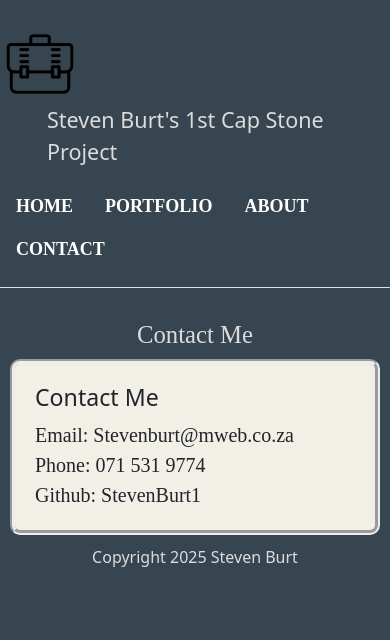
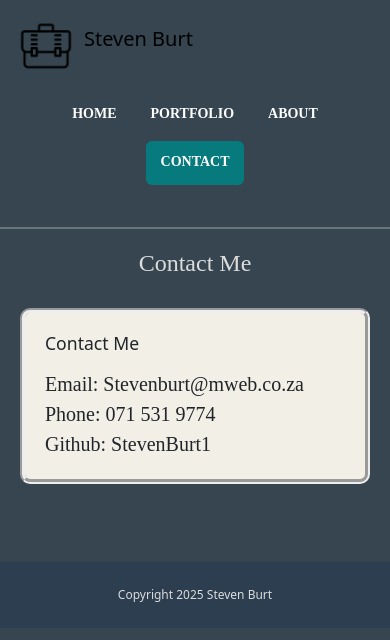
Before and after one commit to SteveenBurt/capstone-project, a plain HTML site: page contact.html in a window 390 px wide. Drawn offline with nearby package versions, Linux system fonts and the light colour scheme.

Commit message:
Add files via upload

```diff
--- a/CSS/style.css
+++ b/CSS/style.css
@@ -128,6 +128,8 @@ header {
     object-fit: cover;
     border: 3px solid #077A7D;
     box-shadow: 0 4px 8px rgba(0, 0, 0, 0.1);
+    max-width: 100%;
+    height: auto;
 }
 /* Mobile responsiveness */
 @media (max-width: 768px) {
@@ -218,7 +220,26 @@ header {
 
 .footer-text {
     color: #DCDCDC;
-    text-align-last: center;
+    text-align: center;
+    background-color: #2c3e50;
+    margin-top: 50px;
+}
+
+.footer-text p {
+    font-size: 14px;
+    margin: 0;
+}
+
+/* Mobile footer adjustments */
+@media (max-width: 768px) {
+    .footer-text {
+        margin-top: 30px;
+        padding: 20px 0 !important;
+    }
+
+    .footer-text p {
+        font-size: 12px;
+    }
 }
 
 /* Portfolio Styles */
@@ -342,8 +363,96 @@ header {
     transform: translateY(-2px);
 }
 
-/* Responsive Design for Portfolio */
+/* Mobile Responsiveness - General */
 @media (max-width: 768px) {
+    /* Header adjustments */
+    header {
+        flex-direction: column;
+        align-items: center !important;
+        text-align: center;
+        padding: 15px 10px !important;
+    }
+
+    header .d-flex.align-items-center {
+        margin-bottom: 15px;
+        justify-content: center !important;
+    }
+
+    .nav-pills {
+        margin-left: 0 !important;
+        justify-content: center;
+        width: 100%;
+    }
+
+    .nav-item {
+        font-size: 16px;
+        margin: 2px;
+    }
+
+    .nav-link {
+        padding: 10px 15px !important;
+        min-height: 44px;
+        display: flex;
+        align-items: center;
+        justify-content: center;
+    }
+
+    /* Main content adjustments */
+    .top-container, .bottom-container {
+        padding: 0 10px;
+    }
+
+    .heading-text {
+        font-size: 1.8rem;
+        margin: 20px 0;
+        padding: 0 15px;
+    }
+
+    /* Container adjustments */
+    .about-container, .skills-container, .education-container, .extra-container {
+        margin: 5px;
+        padding: 15px;
+    }
+
+    .subheading-text {
+        font-size: 1.3rem;
+        margin-bottom: 15px;
+    }
+
+    /* Improve touch targets */
+    .btn {
+        min-height: 44px;
+        padding: 12px 20px;
+    }
+
+    /* Better spacing for mobile */
+    .row {
+        margin: 0;
+    }
+
+    .col-md-6 {
+        padding: 0 5px;
+        margin-bottom: 20px;
+    }
+
+    /* Skills list adjustments */
+    .skills-list {
+        font-size: 16px;
+        line-height: 1.6;
+    }
+
+    .education-list {
+        font-size: 16px;
+        line-height: 1.6;
+    }
+
+    .extra-list p {
+        font-size: 16px;
+        line-height: 1.6;
+        margin-bottom: 15px;
+    }
+
+    /* Portfolio adjustments */
     .portfolio-container {
         padding: 10px;
     }
@@ -379,3 +488,42 @@ header {
         padding: 3px 10px;
     }
 }
+
+/* Extra small devices (phones, 576px and down) */
+@media (max-width: 576px) {
+    .heading-text {
+        font-size: 1.5rem;
+    }
+
+    .subheading-text {
+        font-size: 1.1rem;
+    }
+
+    .about-container, .skills-container, .education-container, .extra-container {
+        margin: 2px;
+        padding: 12px;
+    }
+
+    .nav-item {
+        font-size: 14px;
+    }
+
+    .project-title {
+        font-size: 1.1rem;
+    }
+
+    .project-description {
+        font-size: 0.85rem;
+    }
+}
+
+/* Large devices (desktops, 992px and up) */
+@media (min-width: 992px) {
+    .top-container, .bottom-container {
+        padding: 0 20px;
+    }
+
+    .portfolio-container {
+        padding: 20px 40px;
+    }
+}
--- a/contact.html
+++ b/contact.html
@@ -1,36 +1,44 @@
 <!DOCTYPE html>
 <html lang="en">
     <head>
+        <meta charset="UTF-8">
+        <meta name="viewport" content="width=device-width, initial-scale=1.0">
         <title>Steven Burt Contact Me</title>
         <link rel="stylesheet" href="./CSS/style.css">
-
         <link href="https://cdn.jsdelivr.net/npm/bootstrap@5.3.8/dist/css/bootstrap.min.css" rel="stylesheet" integrity="sha384-sRIl4kxILFvY47J16cr9ZwB07vP4J8+LH7qKQnuqkuIAvNWLzeN8tE5YBujZqJLB" crossorigin="anonymous">
         <script src="https://cdn.jsdelivr.net/npm/bootstrap@5.3.8/dist/js/bootstrap.bundle.min.js" integrity="sha384-FKyoEForCGlyvwx9Hj09JcYn3nv7wiPVlz7YYwJrWVcXK/BmnVDxM+D2scQbITxI" crossorigin="anonymous"></script>
     </head>
 
     <body class="body-background">
-        <!--Header section-->
-        <div class="navbar">
-            <header class="d-flex flex-wrap justify-content-center py-3 mb-4 border-bottom">
-                <img src="./images/breafcase.png" alt="breafcase icon for my portfolio" height="80px">
-                <a href="/" class="d-flex align-items-center mb-3 mb-md-0 me-md-auto link-body-emphasis text-decoration-none">
-                    <svg class="bi me-2" width="40" height="32" aria-hidden="true"><use xlink:href="#bootstrap"></use></svg>
-                    <span class="fs-4">Steven Burt's 1st Cap Stone Project</span>
+        <!--Header (navbar) section-->
+        <header class="d-flex flex-wrap justify-content-between align-items-center py-3 mb-4 px-3">
+            <div class="d-flex align-items-center">
+                <img src="./images/breafcase.png" alt="breafcase icon for my portfolio" height="80px" class="d-none d-sm-block">
+                <img src="./images/breafcase.png" alt="breafcase icon for my portfolio" height="60px" class="d-block d-sm-none">
+                <a href="/" class="d-flex align-items-center ms-2 link-body-emphasis text-decoration-none">
+                    <svg class="bi me-2 d-none d-sm-block" width="40" height="32" aria-hidden="true"><use xlink:href="#bootstrap"></use></svg>
+                    <span class="fs-4 d-none d-sm-block">Steven Burt's 1st Cap Stone Project</span>
+                    <span class="fs-5 d-block d-sm-none">Steven Burt</span>
                 </a>
-                <ul class="nav nav-pills">
+            </div>
+            <ul class="nav nav-pills flex-wrap">
                 <li class="nav-item"><a href="./index.html" class="nav-link">Home</a></li>
                 <li class="nav-item"><a href="./portfolio.html" class="nav-link">Portfolio</a></li>
                 <li class="nav-item"><a href="./about.html" class="nav-link">About</a></li>
-                    <li class="nav-item"><a href="./contact.html" class="nav-link">Contact</a></li>
+                <li class="nav-item"><a href="./contact.html" class="nav-link active">Contact</a></li>
             </ul>
         </header>
+
+        <!--Actual body section-->
+        <div class="white-line">
+            <hr/>
         </div>
-
         <h2 class="heading-text">Contact Me</h2>
-        <div class="fourth-container">
+        <div class="top-container">
             <div class="row">
                 <div class="col-md-6">
-                    <h3>Contact Me</h3>
+                    <div class="fourth-container">
+                        <h3 class="subheading-text">Contact Me</h3>
                         <ul class="contact-list">
                             <li>Email: Stevenburt@mweb.co.za</li>
                             <li>Phone: 071 531 9774</li>
@@ -39,10 +47,14 @@
                     </div>
                 </div>
             </div>
+        </div>
     </body>
 
-    <footer class="footer-text">
-        <p>Copyright 2025 Steven Burt</p>
+    <!--Footer section-->
+    <footer class="footer-text mt-5 py-4">
+        <div class="container">
+            <p class="mb-0">Copyright 2025 Steven Burt</p>
+        </div>
     </footer>
 
 </html>
```
Also changed, not shown: about.html (+14 -8 lines), index.html (+13 -7 lines), portfolio.html (+27 -18 lines). Lines whose indentation alone changed are shown as unchanged.
